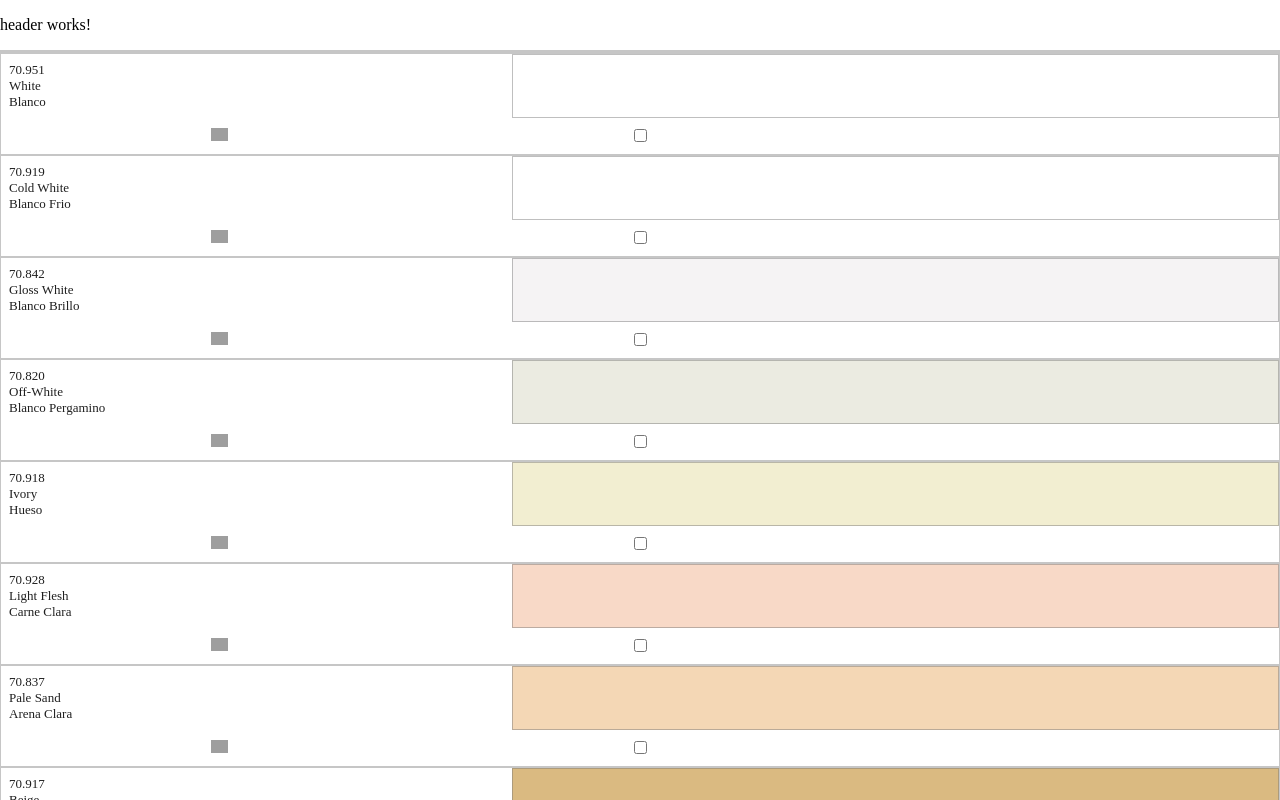
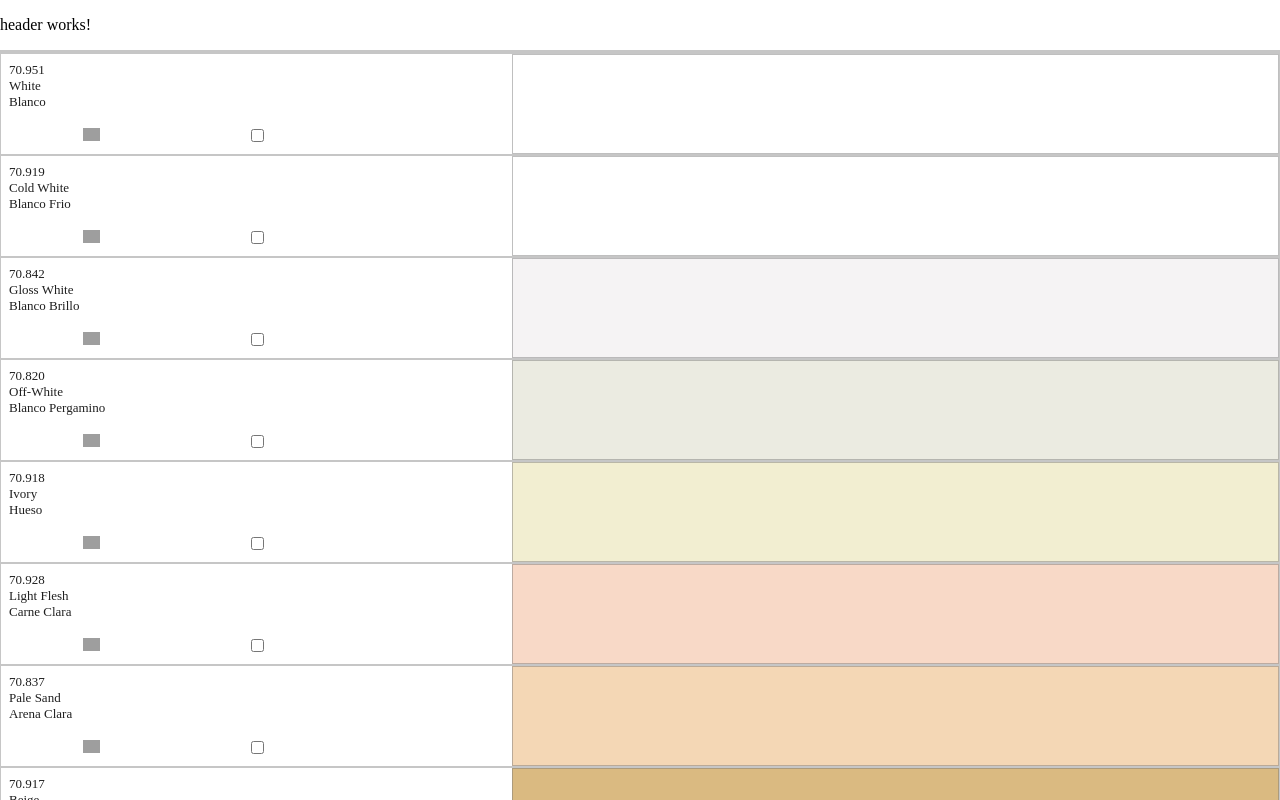
Before and after one commit to j0tac3/MelColors, an Angular app: page /home in a window 1280 px wide. Shown: the top 800 px of the page. Built offline with nearby package versions, Linux system fonts and the light colour scheme; grey boxes are pictures that could not be loaded.

Commit message:
Creacion del repo

```diff
--- a/src/app/components/color-card/color-card.component.css
+++ b/src/app/components/color-card/color-card.component.css
@@ -1,6 +1,7 @@
 .container__color{
     width: 100%;
     display: grid;
+    grid-template-columns: 1fr 1.5fr;
     align-items: center;
     box-sizing: border-box;
 
@@ -11,12 +12,12 @@
 
     transition: transform .2s;
 }
-.container__color:hover{
+/* .container__color:hover{
     transform: translateY(-3px);
-}
+} */
 .info{
-    display: grid;
-    grid-template-columns: 1fr 1.5fr;
+    display: flex;
+    flex-direction: column;
 }
 .list{
     list-style: none;
@@ -48,7 +49,7 @@
 }
 .level__container{
     height: .5rem;
-    width: 3rem;
+    width: 1.5rem;
     border: 1px solid #1f1f1f;
 }
 .color__level{
--- a/src/app/components/color-card/color-card.component.html
+++ b/src/app/components/color-card/color-card.component.html
@@ -6,9 +6,6 @@
                 <li class="description">{{ color.description_en }}</li>
                 <li class="description">{{ color.description_es }}</li>
             </ul>
-        </div>
-        <div class="color__image" [style.background-color]="color.color">
-        </div>
         </div>
         <div class="color__actions">
             <ul class="list actions">
@@ -49,3 +46,6 @@
             </ul>
         </div>
     </div>
+    <div class="color__image" [style.background-color]="color.color">
+    </div>
+</div>
--- a/src/app/components/color-card/color-card.component.ts
+++ b/src/app/components/color-card/color-card.component.ts
@@ -23,7 +23,7 @@ export class ColorCardComponent implements OnInit {
   }
 
   onChangeColorLevel(){
-    const newLevel = this.color.level_color! + 20;
+    const newLevel = this.color.level_color! + 35;
     if(newLevel < 100){
       this.color.level_color! = newLevel;
     } else if(this.color.level_color === 100){
```
Lines whose indentation alone changed are shown as unchanged.
